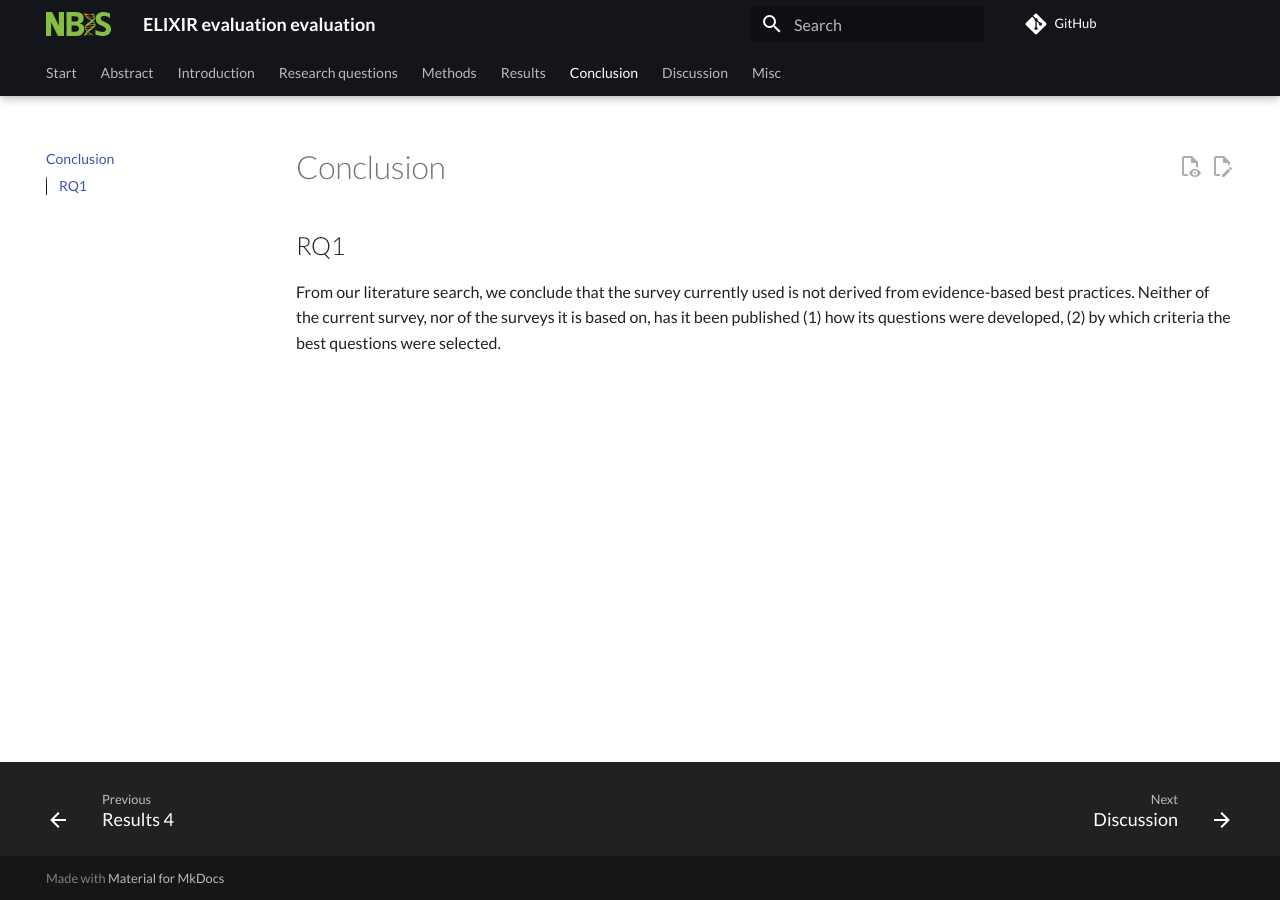
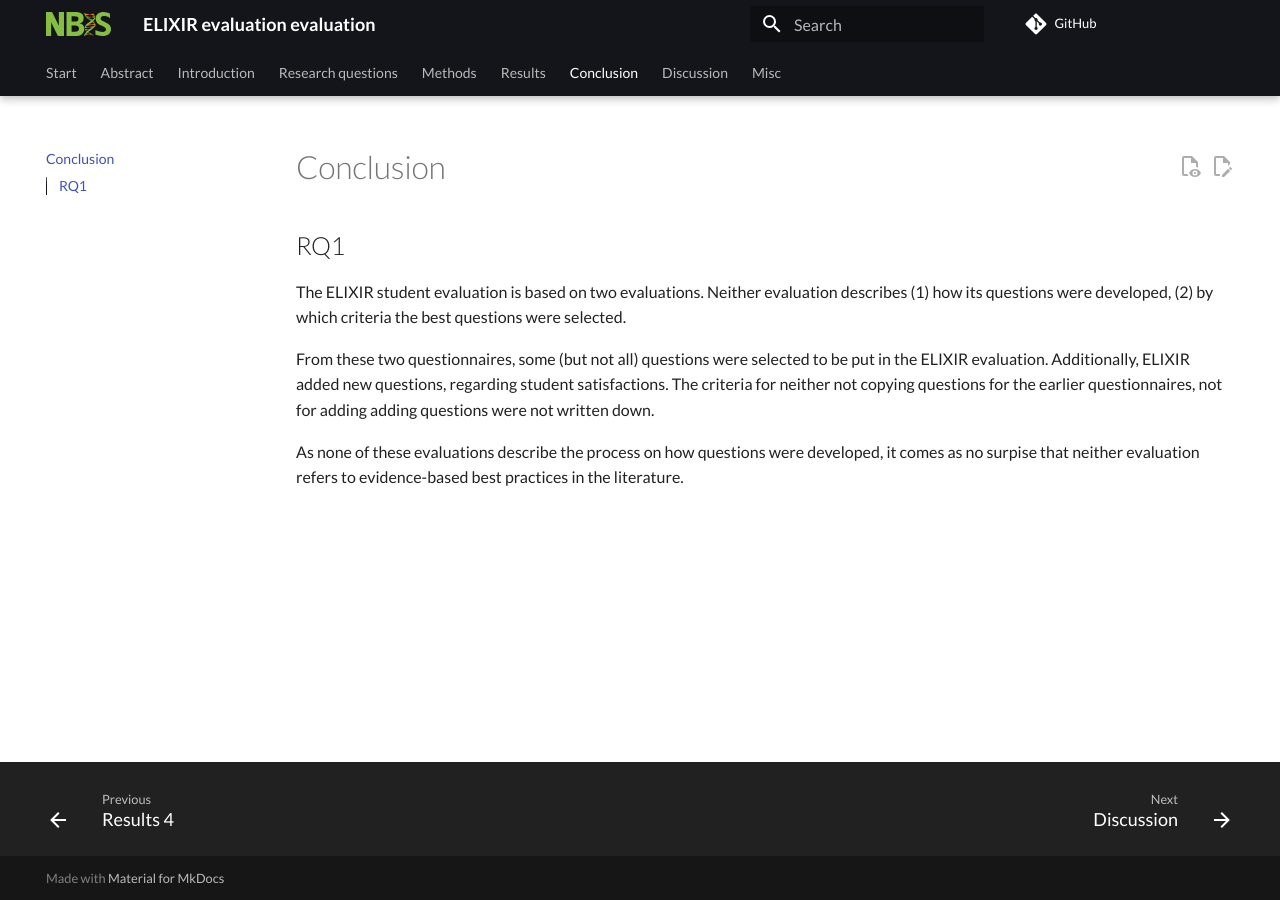
Before and after one commit to NBISweden/elixir_evaluation_evaluation, an MkDocs documentation site: the page built from docs/conclusion.md, in a window 1280 px wide. Built offline with MkDocs 1.6.1 and Material for MkDocs 9.7.7, drawn with Linux system fonts in a browser that asks for light colours; comment, search, counter and statistics services are not loaded.

```diff
--- a/docs/conclusion.md
+++ b/docs/conclusion.md
@@ -2,9 +2,18 @@
 
 ## RQ1
 
-From our literature search,
-we conclude that the survey currently used
-is not derived from evidence-based best practices.
-Neither of the current survey, nor of the surveys it is based on,
-has it been published (1) how its questions were developed,
-(2) by which criteria the best questions were selected.
+The ELIXIR student evaluation is based on two evaluations.
+Neither evaluation describes (1) how its questions were developed,
+(2) by which criteria the best questions were
+selected.
+
+From these two questionnaires, some (but not all) questions were
+selected to be put in the ELIXIR evaluation.
+Additionally, ELIXIR added new questions, regarding student
+satisfactions.
+The criteria for neither not copying questions for the earlier
+questionnaires, not for adding adding questions were not written down.
+
+As none of these evaluations describe the process on how questions
+were developed, it comes as no surpise that neither
+evaluation refers to evidence-based best practices in the literature.
```
Also changed, not shown: docs/introduction.md (+6 -0 lines), docs/results_1.md (+18 -3 lines), docs/results_2.md (+6 -0 lines).
